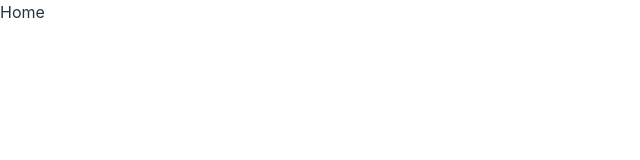
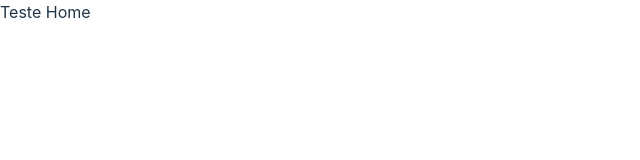
Before and after one commit to raqueltsato/to-do-list-app, a React (Vite) app: page / in a window 1280 px wide. Shown: the top 160 px of the page, without its empty margins (0-640 px from the left). Built offline with nearby package versions, Linux system fonts and the light colour scheme.

Commit message:
ci: change home to test pr on ci

```diff
--- a/src/screens/Home/index.tsx
+++ b/src/screens/Home/index.tsx
@@ -1,5 +1,5 @@
 const Home = () => {
-  return <p>Home</p>;
+  return <p>Teste Home</p>;
 };
 
 export default Home;
```
